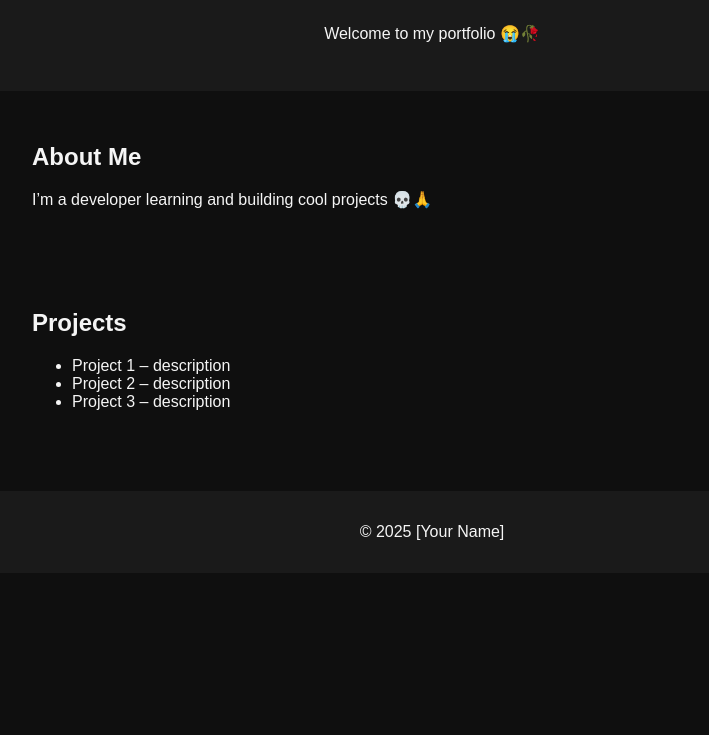
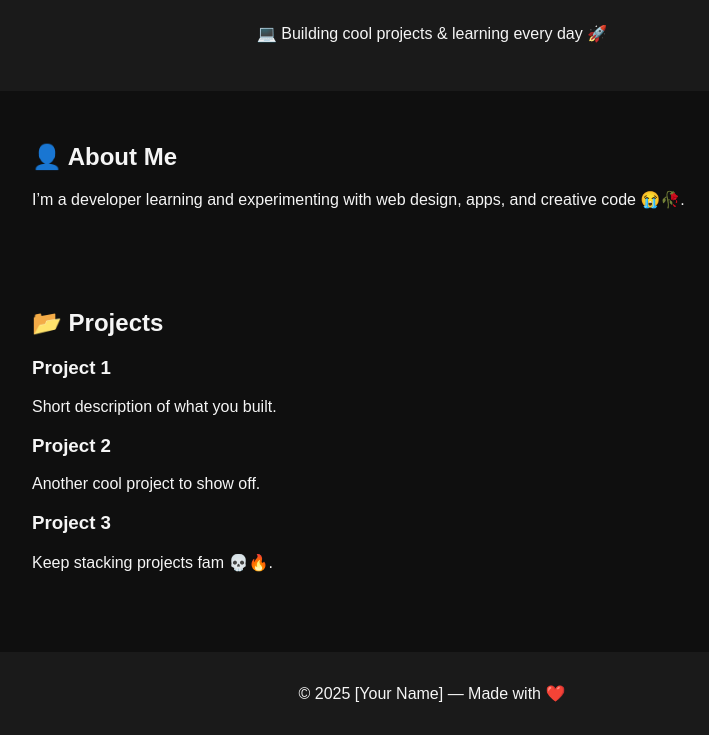
Before and after one commit to 189hi771/189hi771.github.io, a plain HTML site: page index.html in a window 1280 px wide. Shown: the part 107-842 px from the top of the page, without its empty margins (208-917 px from the left). Before the commit the page ends 800 px from the top, so only its background shows below. Drawn offline with Linux system fonts and the light colour scheme.

Commit message:
Update index.html

```diff
--- a/index.html
+++ b/index.html
@@ -9,25 +9,32 @@
 <body>
   <header>
     <h1>Hi, I'm [Your Name]</h1>
-    <p>Welcome to my portfolio 😭🥀</p>
+    <p>💻 Building cool projects & learning every day 🚀</p>
   </header>
 
   <section id="about">
-    <h2>About Me</h2>
-    <p>I’m a developer learning and building cool projects 💀🙏</p>
+    <h2>👤 About Me</h2>
+    <p>I’m a developer learning and experimenting with web design, apps, and creative code 😭🥀.</p>
   </section>
 
   <section id="projects">
-    <h2>Projects</h2>
-    <ul>
-      <li>Project 1 – description</li>
-      <li>Project 2 – description</li>
-      <li>Project 3 – description</li>
-    </ul>
+    <h2>📂 Projects</h2>
+    <div class="project-card">
+      <h3>Project 1</h3>
+      <p>Short description of what you built.</p>
+    </div>
+    <div class="project-card">
+      <h3>Project 2</h3>
+      <p>Another cool project to show off.</p>
+    </div>
+    <div class="project-card">
+      <h3>Project 3</h3>
+      <p>Keep stacking projects fam 💀🔥.</p>
+    </div>
   </section>
 
   <footer>
-    <p>© 2025 [Your Name]</p>
+    <p>© 2025 [Your Name] — Made with ❤️</p>
   </footer>
 </body>
 </html>
```
